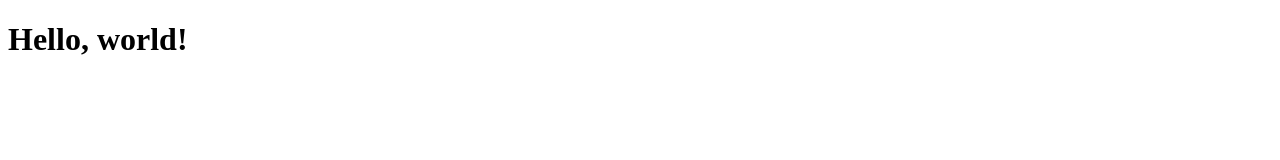
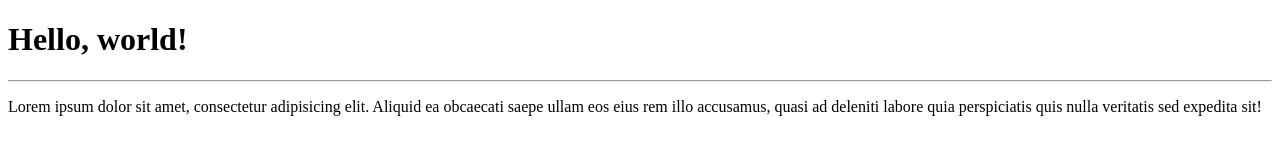
Before and after one commit to andreasroste/hello-world-website, a website: page index.html in a window 1280 px wide. Drawn offline with Linux system fonts and the light colour scheme.

Commit message:
Endra på index

```diff
--- a/index.html
+++ b/index.html
@@ -8,5 +8,7 @@
 </head>
 <body>
 	<h1>Hello, world!</h1>
+	<hr>
+	<p>Lorem ipsum dolor sit amet, consectetur adipisicing elit. Aliquid ea obcaecati saepe ullam eos eius rem illo accusamus, quasi ad deleniti labore quia perspiciatis quis nulla veritatis sed expedita sit!</p>
 </body>
 </html>
```
Also changed, not shown: README.md.
